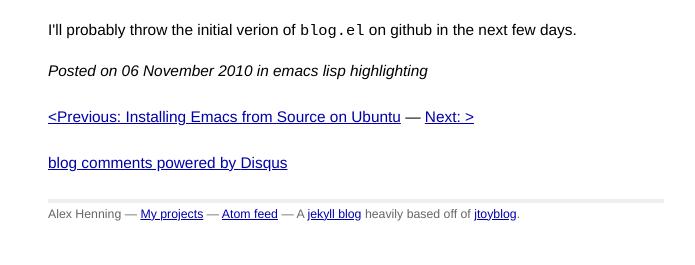
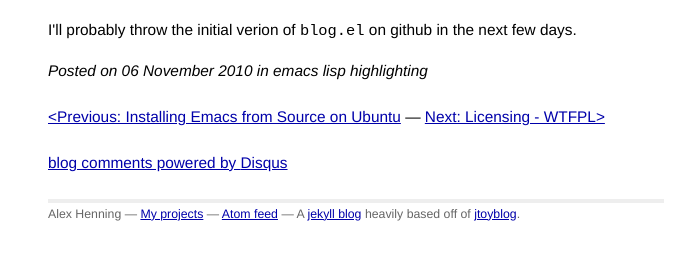
Before and after one commit to alexhenning/alexhenning.github.com, a Jekyll site: the page built from _posts/2010-11-6-coloring-text-in-emacs.html, in a window 1280 px wide. Shown: the part 678-943 px from the top of the page, without its empty margins (284-979 px from the left). Built offline with Jekyll 4.4.1, drawn with Linux system fonts in a browser that asks for light colours; Markdown is read by kramdown in place of the engine named in the settings; comment, search, counter and statistics services are not loaded.

Commit message:
Fixed isue with WTFPL not rendering properly

```diff
--- a/_posts/2010-11-8-WTFPL.html
+++ b/_posts/2010-11-8-WTFPL.html
@@ -1,6 +1,6 @@
 ---
 layout: post
-title: Licensing: WTFPL
+title: Licensing - WTFPL
 categories:
 - WTFPL
 - licenses
```
